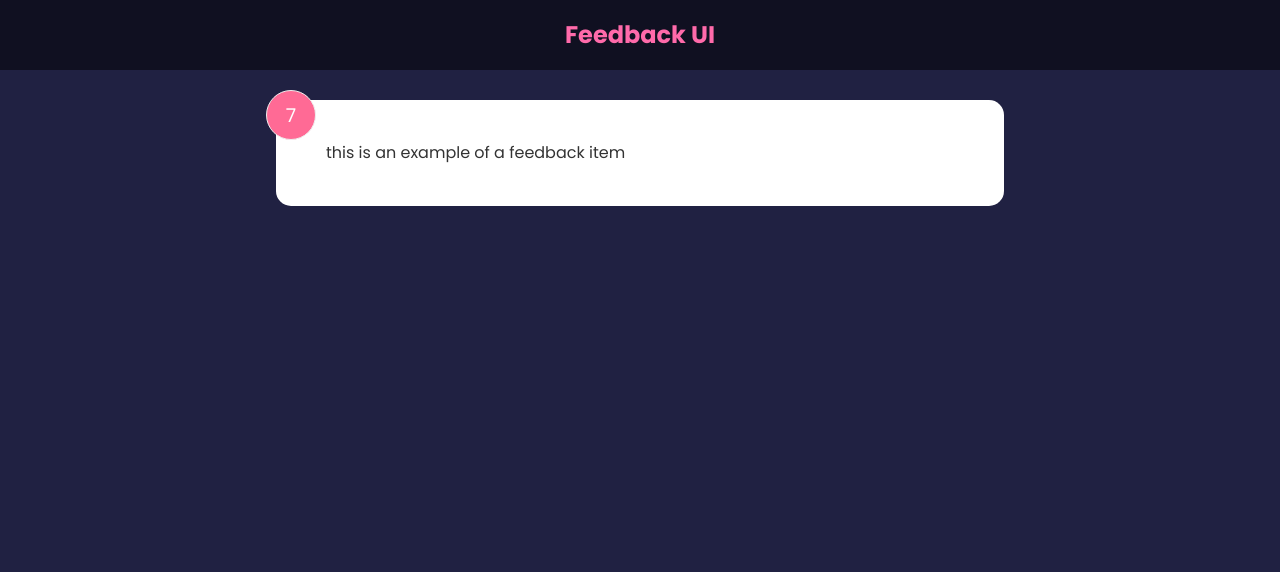
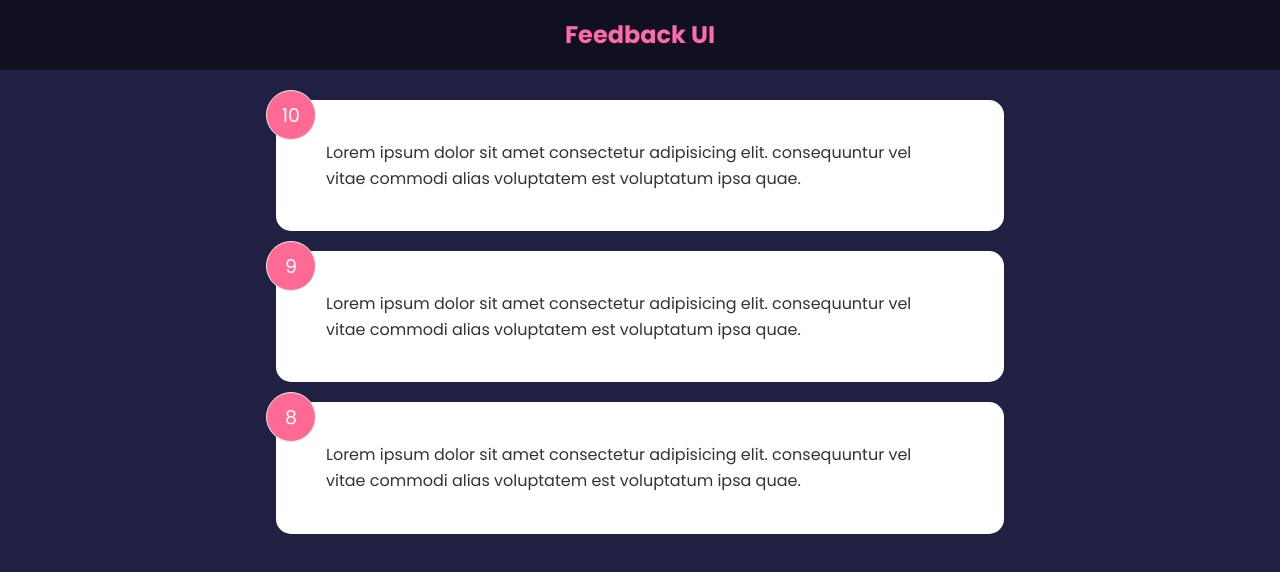
Before and after one commit to Shman-Dee/react-feedback-app, a React (Create React App) app: page / in a window 1280 px wide. Shown: the top 572 px of the page. Built offline with nearby package versions, Linux system fonts and the light colour scheme; the HTML template or start-up script is replaced by a standard one.

Commit message:
added global state feedback items

```diff
--- a/src/App.js
+++ b/src/App.js
@@ -1,17 +1,19 @@
+import { useState } from 'react'
 import Header from './components/Header'
-import FeedbackItem from './components/FeedbackItem'
+import FeedbackList from './components/FeedbackList'
+import FeedbackData from './data/FeedbackData'
 
 function App() {
+  const [feedback, setFeedback] = useState(FeedbackData)
+
   return (
     <>
       <Header />
       <div className="container">
-        <FeedbackItem/>
+        <FeedbackList feedback={feedback}/>
       </div>
     </>
   )
 }
 
-
-
 export default App
--- a/src/components/FeedbackItem.jsx
+++ b/src/components/FeedbackItem.jsx
@@ -1,16 +1,11 @@
-import React from 'react'
-import { useState } from 'react'
-
-function FeedbackItem() {
-  const [rating, setRating] = useState(7)
-  const [text, setText] = useState('this is an example of a feedback item')
 
 
+function FeedbackItem({item}) {
 
   return (
     <div className="card">
-      <div className="num-display">{rating}</div>
-      <div className="text-display">{text}</div>
+      <div className="num-display">{item.rating}</div>
+      <div className="text-display">{item.text}</div>
     </div>
   )
 }
--- /dev/null
+++ b/src/components/FeedbackList.jsx
@@ -0,0 +1,18 @@
+import React from 'react'
+import FeedbackItem from './FeedbackItem'
+
+function FeedbackList({ feedback }) {
+  if (!feedback || feedback.length === 0) {
+    return <p>No feedback yet</p>
+  }
+
+  return (
+    <div className="feedback-list">
+      {feedback.map((item) => (
+        <FeedbackItem key={item.id} item={item} />
+      ))}
+    </div>
+  )
+}
+
+export default FeedbackList
--- /dev/null
+++ b/src/data/FeedbackData.js
@@ -0,0 +1,19 @@
+const FeedbackData = [
+  {
+    id: 1,
+    rating: 10,
+    text: 'Lorem ipsum dolor sit amet consectetur adipisicing elit. consequuntur vel vitae commodi alias voluptatem est voluptatum ipsa quae.',
+  },
+  {
+    id: 2,
+    rating: 9,
+    text: 'Lorem ipsum dolor sit amet consectetur adipisicing elit. consequuntur vel vitae commodi alias voluptatem est voluptatum ipsa quae.',
+  },
+  {
+    id: 3,
+    rating: 8,
+    text: 'Lorem ipsum dolor sit amet consectetur adipisicing elit. consequuntur vel vitae commodi alias voluptatem est voluptatum ipsa quae.',
+  },
+]
+
+export default FeedbackData
```
